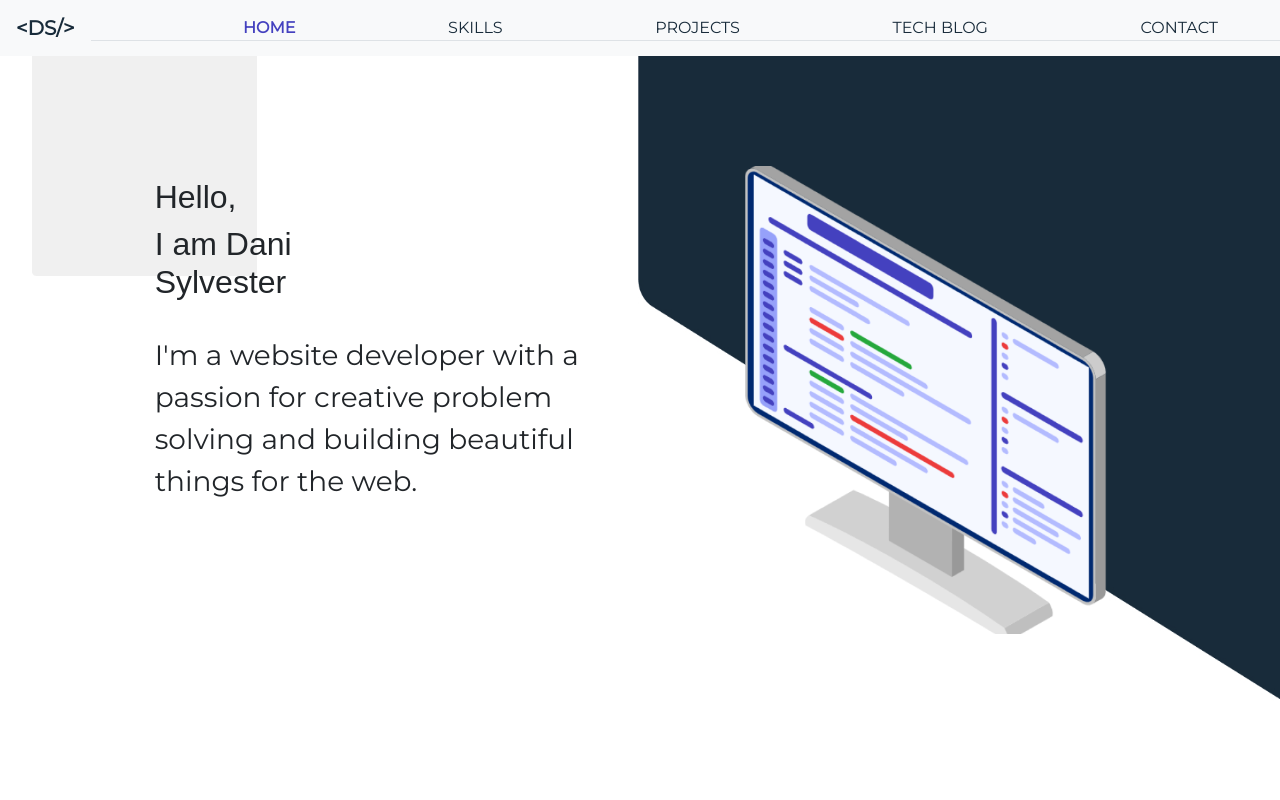
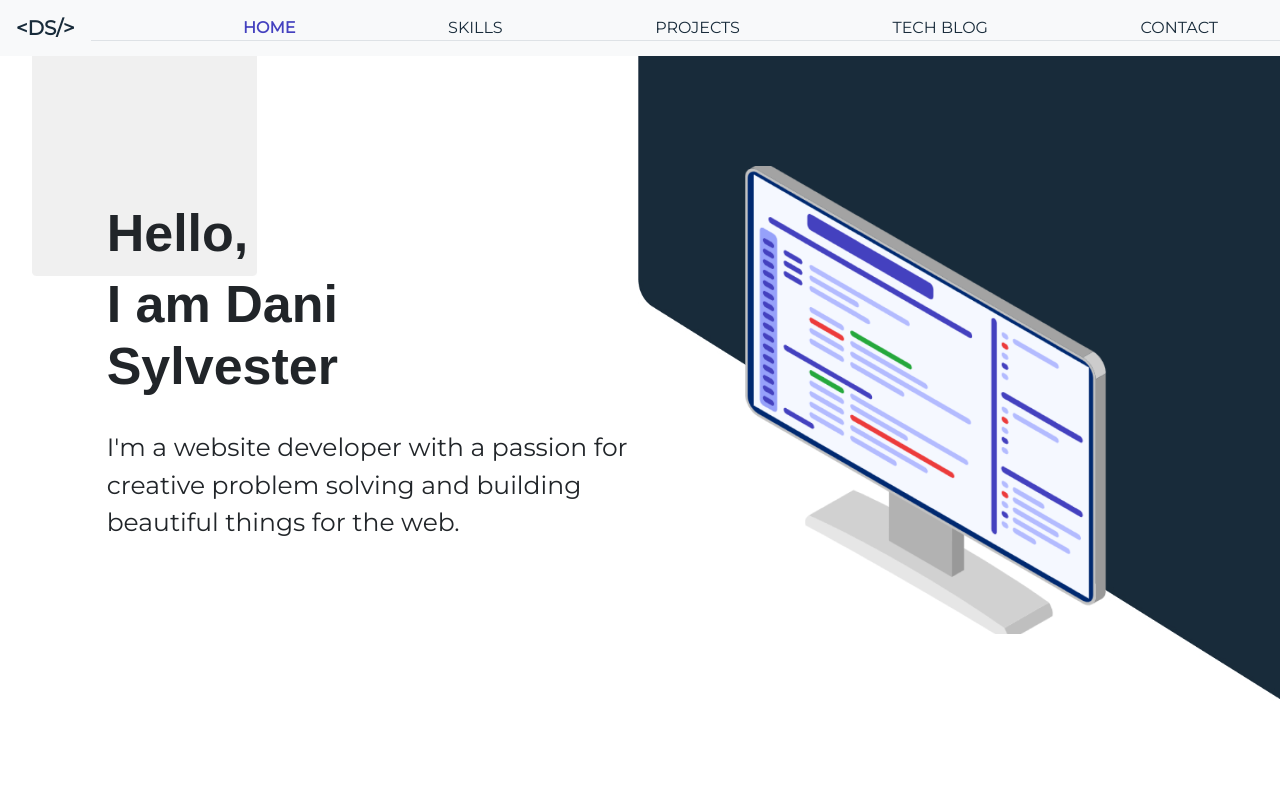
Before and after one commit to danisylvester/Portfolio_Blog, a React app: page / in a window 1280 px wide. Shown: the top 800 px of the page. Built offline with nearby package versions, Linux system fonts and the light colour scheme; a web font is replaced by a local one.

Commit message:
Added parallax scrolling effect to shapes and computer image. Also fixed heading font on home page.

```diff
--- a/src/components/Home.jsx
+++ b/src/components/Home.jsx
@@ -1,22 +1,35 @@
-import React from 'react'
+import React, {useState, useEffect} from 'react'
 import styles from './home.module.scss';
 import {Skills} from './Skills.jsx';
 
 export const Home = () => {
+    const [offsetY, setOffsetY] = useState(0);
+    const handleScroll = () => setOffsetY(window.pageYOffset);
+
+    useEffect(() => {
+        window.addEventListener('scroll', handleScroll);
+
+        return() => window.removeEventListener('scroll', handleScroll);
+    }, []);
+
     return (
     <div>
         <div className={styles.gridWrapper}>
             <div className={styles.gridSquare}>
                 <div className={styles.squareWrapper}>
-                    <img className={styles.squareImg} src='/src/assets/square.png'></img>
+                    <img
+                        className={styles.squareImg}
+                        style={{ transform : `translateY(${offsetY * 0.5}px)`}}
+                        src='/src/assets/square.png'
+                    ></img>
                 </div>
             </div>
             <div className={styles.gridOneText}>
                     <div className={styles.textWrapper}>
                         <div>
-                            <div className={styles.heading}>
-                                <h2>Hello,</h2>
-                                <h2>I am Dani <br></br>Sylvester</h2>
+                            <div className={styles.headingWrapper}>
+                                <h2 className={styles.heading}>Hello,</h2>
+                                <h2 className={styles.heading}>I am Dani <br></br>Sylvester</h2>
                             </div>
                             <p className={styles.text}>I'm a website developer with a passion for creative problem solving and
                                 building beautiful things for the web.
@@ -26,7 +39,11 @@ export const Home = () => {
             </div>
             <div className={styles.gridTwoImg}>
                     <div className={styles.computerWrapper}>
-                        <img className={styles.computerImg} src='/src/assets/computer.png'></img>
+                        <img
+                            className={styles.computerImg}
+                            style={{ transform : `translateY(-${offsetY * 0.7}px)`}}
+                            src='/src/assets/computer.png'
+                        ></img>
                     </div>
             </div>
         </div>
--- a/src/components/Skills.jsx
+++ b/src/components/Skills.jsx
@@ -1,13 +1,26 @@
-import React from 'react';
+import React, {useState, useEffect} from 'react';
 import { Link } from 'react-router-dom';
 import styles from './skills.module.scss';
 
 export const Skills = () => {
+    const [offsetY, setOffsetY] = useState(0);
+    const handleScroll = () => setOffsetY(window.pageYOffset);
+
+    useEffect(() => {
+        window.addEventListener('scroll', handleScroll);
+
+        return() => window.removeEventListener('scroll', handleScroll);
+    }, []);
+
     return (
         <div className={styles.skillsGrid}>
             <div className={styles.gridOnePolygons}>
                 <div className={styles.polygonWrapper}>
-                    <img className={styles.polygonImg} src='/src/assets/polygon.png'></img>
+                    <img
+                        className={styles.polygonImg}
+                        src='/src/assets/polygon.png'
+                        style={{ transform : `translateY(${offsetY * 0.25}px)`}}
+                    ></img>
                 </div>
             </div>
             <div className={styles.gridTwoText}>
@@ -34,7 +47,10 @@ export const Skills = () => {
             </div>
             <div className={styles.gridThreeImg}>
                 <div className={styles.skillsImgWrapper}>
-                    <img className={styles.skillsImg} src='/src/assets/skillsLady.png'></img>
+                    <img
+                        className={styles.skillsImg}
+                        src='/src/assets/skillsLady.png'
+                    ></img>
                 </div>
             </div>
             <div className={styles.gridButtons}>
--- a/src/components/home.module.scss
+++ b/src/components/home.module.scss
@@ -15,6 +15,7 @@
 }
 .gridOneText{
     grid-column: 2/12;
+    z-index: 1;
 }
 .gridTwoImg{
     grid-column: 1/-1;
@@ -55,23 +56,26 @@
     padding-top: 4rem;
     @include App.centerDiv;
 }
+.headingWrapper{
+    margin-bottom: 2rem;
+}
 .heading{
     font-family: App.$headingFont;
     font-weight: 900;
-    margin-bottom: 2rem;
-    font-size: 27px;
+    font-size: 40px;
 }
 .text{
     font-size: 22px;
 }
 @media(min-width: 375px){
     .textWrapper{
-        padding: 3rem;
         @include App.centerDiv;
     }
+    .headingWrapper{
+        margin-bottom: 1rem;
+    }
     .heading{
-        margin-bottom: 1rem;
-        font-size: 32px;
+        font-size: 48px;
     }
     .text{
         font-size: 25px;
@@ -81,36 +85,44 @@
     .textWrapper{
         height: 87%;
     }
-    .heading{
-        font-size: 32px;
+    .headingWrapper{
         margin-bottom: 2rem;
     }
+    .heading{
+        font-size: 48px;
+    }
     .text{
-        font-size: 27px;
+        font-size: 25px;
     }
 }
 @media(min-width: 1024px){
-    .heading{
-        font-size: 38px;
+    .headingWrapper{
         margin-bottom: 2rem;
     }
+    .heading{
+        font-size: 52px;
+    }
     .text{
-        font-size: 28px;
+        font-size: 25px;
     }
 }
-@media(min-width: 1500px){
+@media(min-width: 1400px){
+    .headingWrapper{
+        margin-bottom: 3rem;
+    }
     .heading{
-        font-size: 40px;
-        margin-bottom: 3rem;
+        font-size: 60px;
     }
     .textWrapper{
         padding-left: 2.5rem;
     }
 }
 @media(min-width: 1700px){
+    .headingWrapper{
+        margin-bottom: 3rem;
+    }
     .heading{
-        margin-bottom: 4rem;
-        font-size: 40px;
+        font-size: 65px;
     }
     .textWrapper{
         padding-left: 4rem;
@@ -168,7 +180,7 @@
         width: 475px;
     }
     .computerWrapper{
-        background-size: 83% 100%;
+        background-size: 86% 100%;
     }
 }
 
--- a/src/components/skills.module.scss
+++ b/src/components/skills.module.scss
@@ -20,10 +20,12 @@
 }
 .gridTwoText{
     grid-column: 2/14;
+    z-index: 1;
 }
 .gridThreeImg{
     grid-column: 2/14;
     grid-row: 2/3;
+    z-index: 1;
 }
 @media(min-width: 320px){
     .gridButtons{
```
